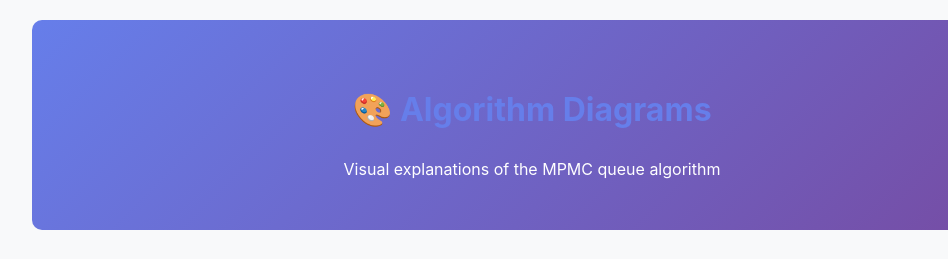
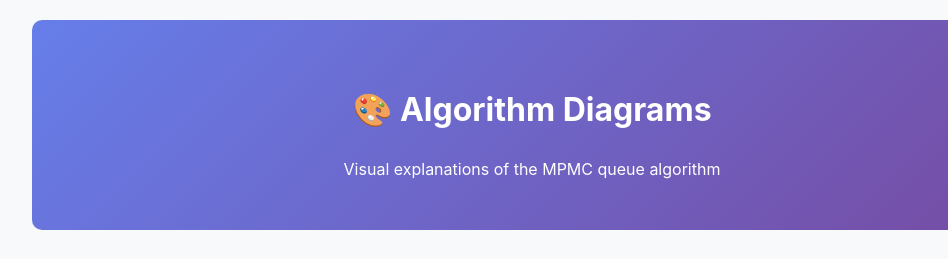
Before and after one commit to abbychau/mpmc-std, a plain HTML site: page docs/ALGORITHM_DIAGRAMS.html in a window 1280 px wide. Shown: the top 259 px of the page, 108-1056 px from the left. Drawn offline with Linux system fonts and the light colour scheme.

Commit message:
update docs pages

```diff
--- a/docs/ALGORITHM_DIAGRAMS.html
+++ b/docs/ALGORITHM_DIAGRAMS.html
@@ -85,6 +85,9 @@
         }
         h1, h2, h3, h4, h5, h6 {
             color: #667eea;
+        }
+        .header h1 {
+            color: white;
         }
         h1 { font-size: 2rem; margin-top: 2rem; }
         h2 { font-size: 1.5rem; margin-top: 1.5rem; border-bottom: 2px solid #eee; padding-bottom: 0.5rem; }
```
Also changed, not shown: docs/IMPLEMENTATION_NOTES.html (+3 -0 lines), docs/index.html (+0 -1 lines), 1 other file.
